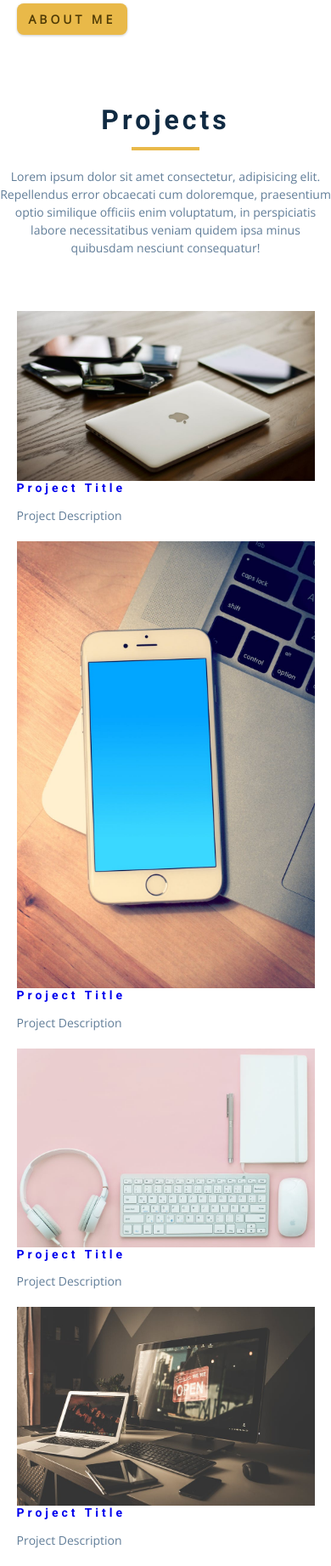
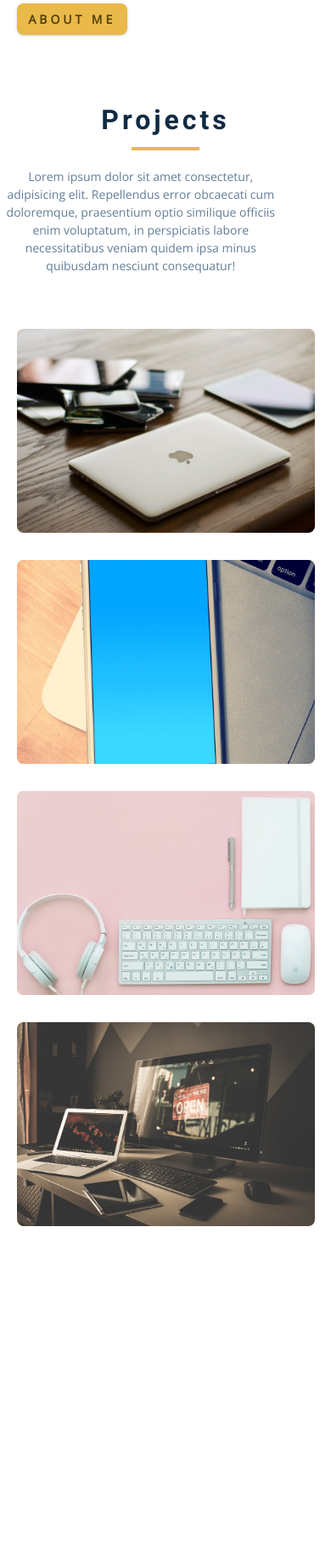
Before and after one commit to TomWSC828/personal-website, a PHP site: page / in a window 390 px wide. Shown: the part 1657-3500 px from the top of the page at 85% size. After the commit the page ends 3100 px from the top, so only its background shows below. Run offline with PHP 8.4, Linux system fonts and the light colour scheme.

Commit message:
Implemented styling for projects in small screens

```diff
--- a/css/style.css
+++ b/css/style.css
@@ -445,3 +445,70 @@ About
     align-self: center;
   }
 }
+
+/*
+================
+Projects
+================
+*/
+.projects-text {
+  width: 85vw;
+  max-width: 30rem;
+  margin-bottom: 0 auto;
+}
+
+.project {
+  position: relative;
+  background: var(--clr-primary-5);
+  border-radius: var(--radius);
+  margin-bottom: 2rem;
+}
+
+.project-info {
+  text-align: center;
+  color: var(--clr-white);
+  position: absolute;
+  top: 50%;
+  left: 50%;
+  transform: translate(-50%, -50%);
+  transition: var(--transition);
+  opacity: 0;
+}
+
+.project-info p {
+  text-transform: capitalize;
+  color: var(--clr-white);
+}
+
+.project:hover .project-info {
+  opacity: 1;
+}
+
+.project-img {
+  transition: var(--transition);
+  border-radius: var(--radius);
+  height: 15rem;
+  object-fit: cover;
+}
+
+.project:hover .project-img {
+  opacity: 0.1;
+}
+
+.project::after {
+  content: "";
+  position: absolute;
+  top: 0;
+  left: 0;
+  width: 100%;
+  height: 100%;
+  border: 0.25rem solid var(--clr-white);
+  border-radius: var(--radius);
+  transition: var(--transition);
+  opacity: 0;
+}
+
+.project:hover::after {
+  opacity: 1;
+  transform: scale(0.8);
+}
```
